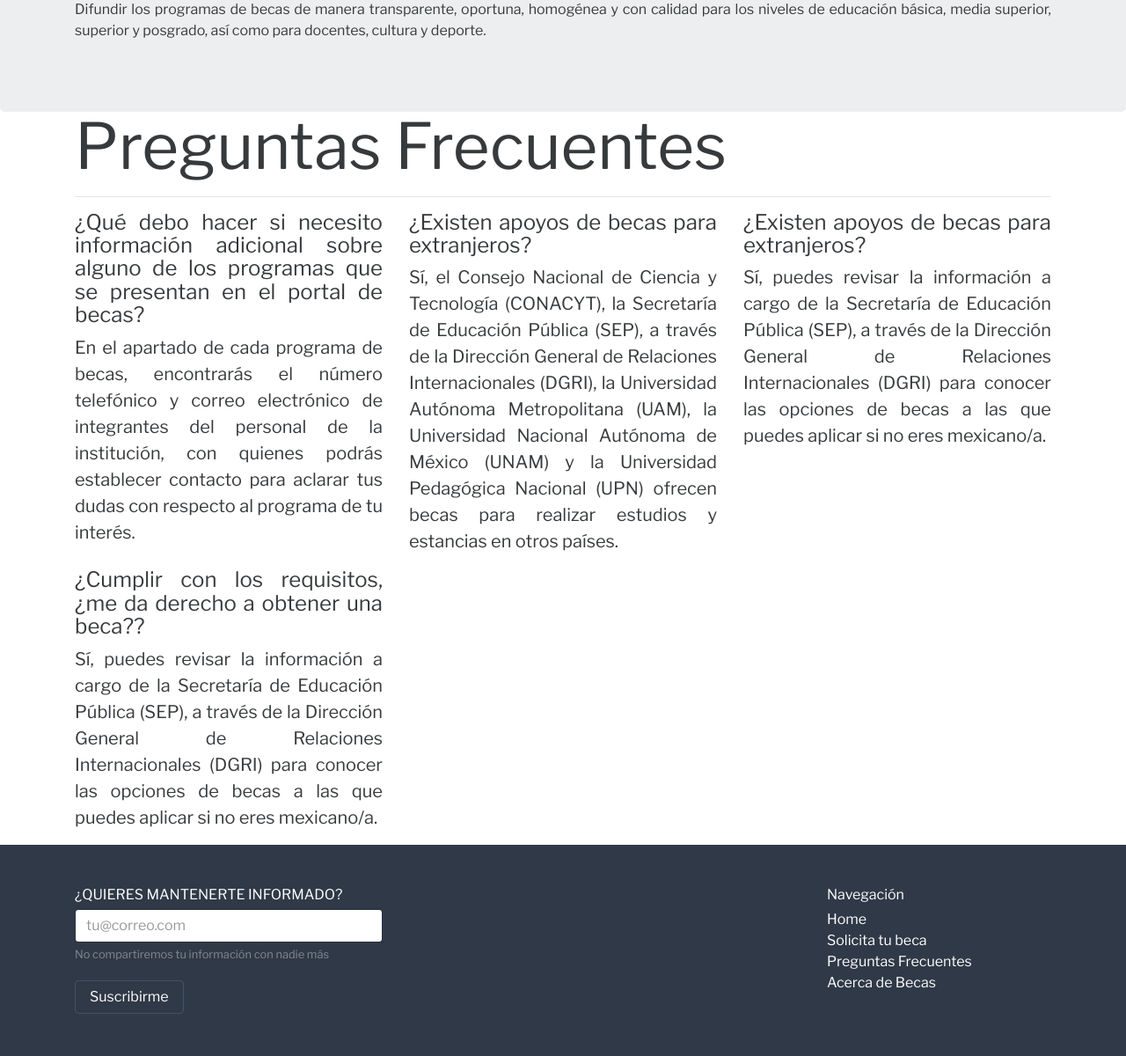
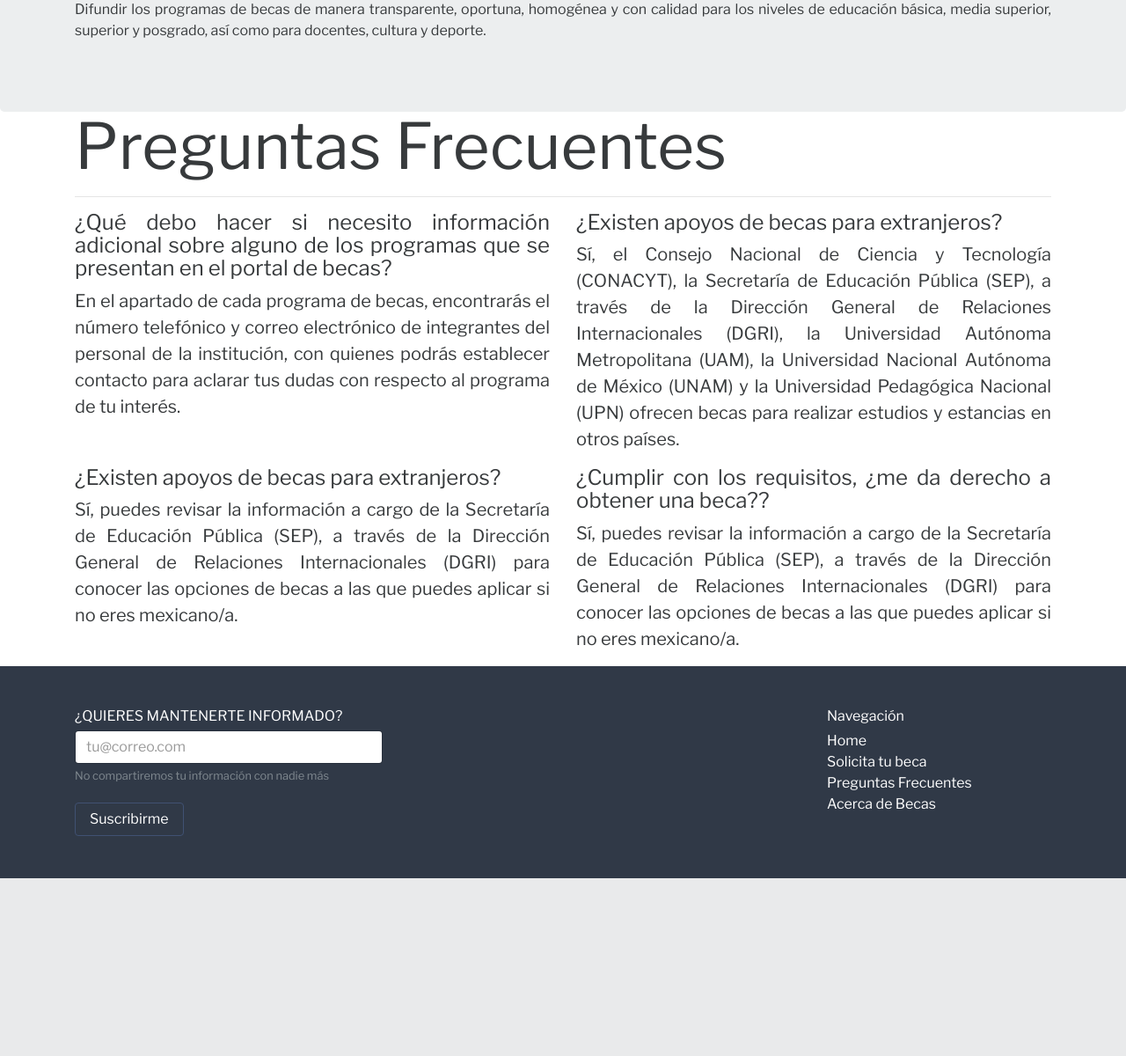
Before and after one commit to jjam2395/AppWebCurp, a Flask app: page / in a window 1280 px wide. Shown: the part 1329-2529 px from the top of the page at 88% size. After the commit the page ends 2327 px from the top, so only its background shows below. Run offline with Flask 2, Linux system fonts and the light colour scheme; some libraries are stand-ins or nearby versions.

Commit message:
correcion

```diff
--- a/templates/index.html
+++ b/templates/index.html
@@ -152,19 +152,19 @@
           <h1 class="display-3"> Preguntas Frecuentes</h2>
           <hr class="my-2">
           <div class="row">
-            <div class="col-xs-12 col-md-6 col-lg-4">
+            <div class="col-xs-12 col-md-6 ">
               <h4>¿Qué debo hacer si necesito información adicional sobre alguno de los programas que se presentan en el portal de becas?</h4>
               <p class="lead">En el apartado de cada programa de becas, encontrarás el número telefónico y correo electrónico de integrantes del personal de la institución, con quienes podrás establecer contacto para aclarar tus dudas con respecto al programa de tu interés. </p>
             </div>
-            <div class="col-xs-12 col-md-6 col-lg-4">
+            <div class="col-xs-12 col-md-6 ">
               <h4>  ¿Existen apoyos de becas para extranjeros?</h4>
               <p class="lead">Sí, el Consejo Nacional de Ciencia y Tecnología (CONACYT), la Secretaría de Educación Pública (SEP), a través de la Dirección General de Relaciones Internacionales (DGRI), la Universidad Autónoma Metropolitana (UAM), la Universidad Nacional Autónoma de México (UNAM) y la Universidad Pedagógica Nacional (UPN) ofrecen becas para realizar estudios y estancias en otros países.</p>
           </div>
-          <div class="col-xs-12 col-md-6 col-lg-4">
+          <div class="col-xs-12 col-md-6 ">
               <h4> ¿Existen apoyos de becas para extranjeros?</h4>
               <p class="lead">Sí, puedes revisar la información a cargo de la Secretaría de Educación Pública (SEP), a través de la Dirección General de Relaciones Internacionales (DGRI) para conocer las opciones de becas a las que puedes aplicar si no eres mexicano/a.</p>
           </div>
-          <div class="col-xs-12  col-md-6 col-lg-4">
+          <div class="col-xs-12  col-md-6 ">
               <h4> ¿Cumplir con los requisitos, ¿me da derecho a obtener una beca??</h4>
               <p class="lead">Sí, puedes revisar la información a cargo de la Secretaría de Educación Pública (SEP), a través de la Dirección General de Relaciones Internacionales (DGRI) para conocer las opciones de becas a las que puedes aplicar si no eres mexicano/a.</p>
           </div>
@@ -216,8 +216,8 @@
   <!-- /footer -->
 
     <!-- jQuery first, then Tether, then Bootstrap JS. -->
-    <script src="/estatico/js/tether.min.js"></script>
-    <script src="/estatico/js/bootstrap.min.js"></script>
+    <script src="/static/js/tether.min.js"></script>
+    <script src="/static/js/bootstrap.min.js"></script>
 
     <!-- JS -->
   </body>
```
